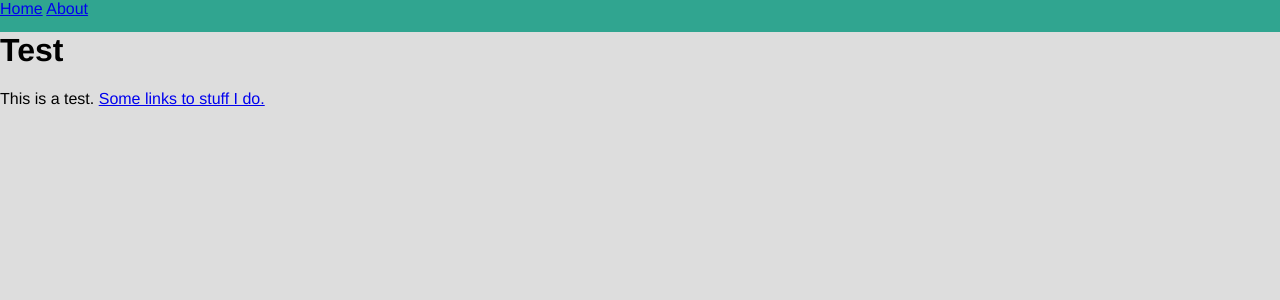
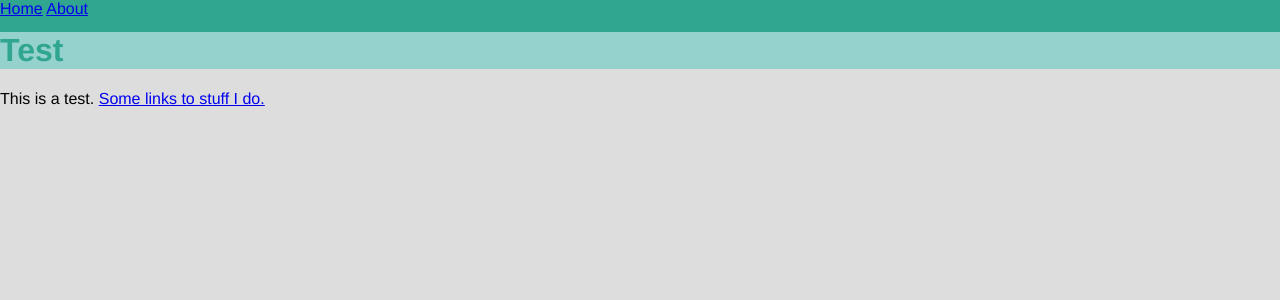
Before and after one commit to LKS90/LKS90.github.io, a Jekyll site: the page built from index.html, in a window 1280 px wide and 1400 px high. Shown: the top 300 px of the window. Built offline with Jekyll 4.4.1, drawn with Linux system fonts in a browser that asks for light colours.

Commit message:
Update main.css

```diff
--- a/css/main.css
+++ b/css/main.css
@@ -2,7 +2,7 @@ html, body {
     margin: 0;
     padding: 0;
 }
-h {
+h1 {
     color: #30a590;
     background-color: #95d2cd;
 }
```
